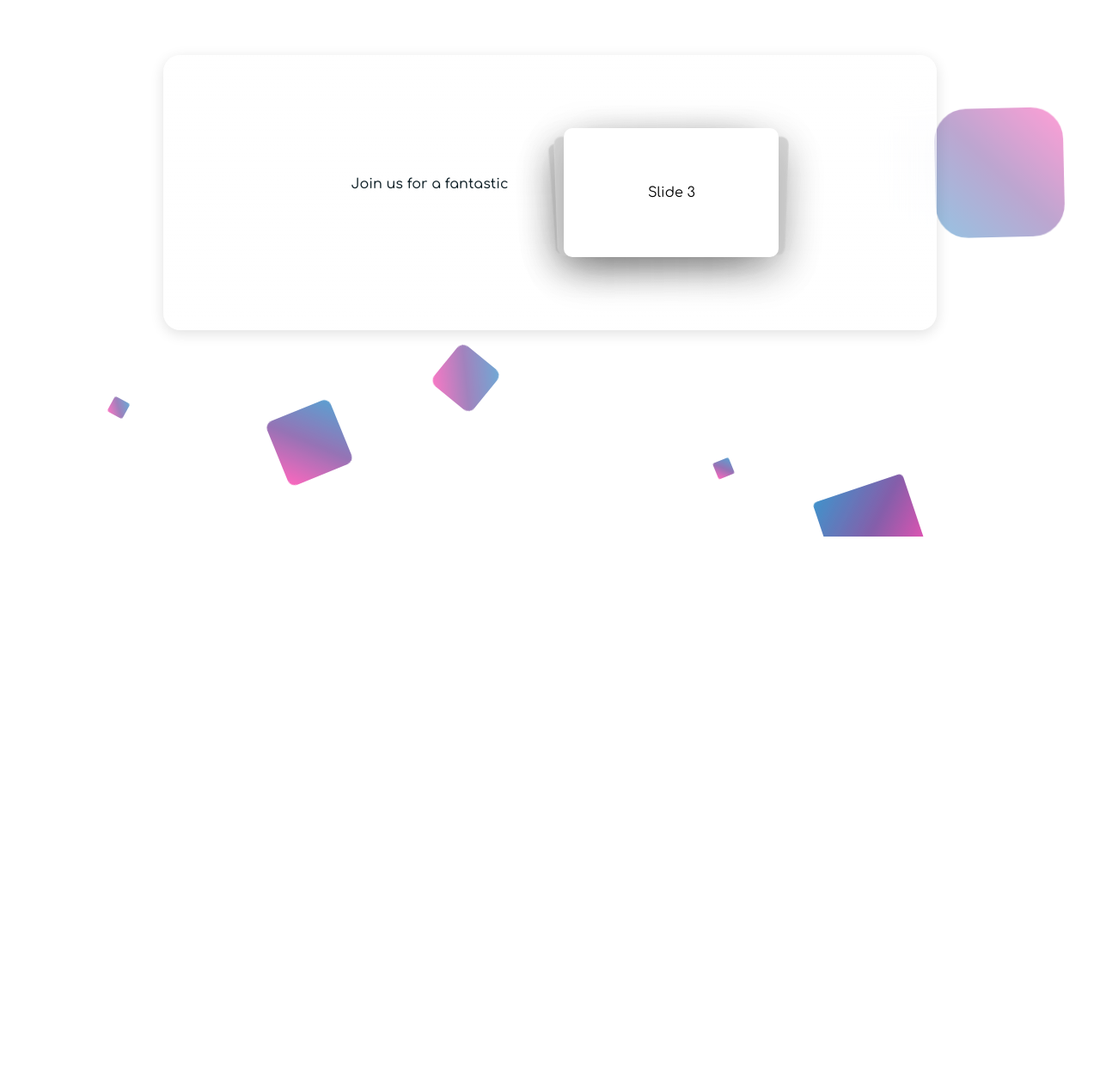
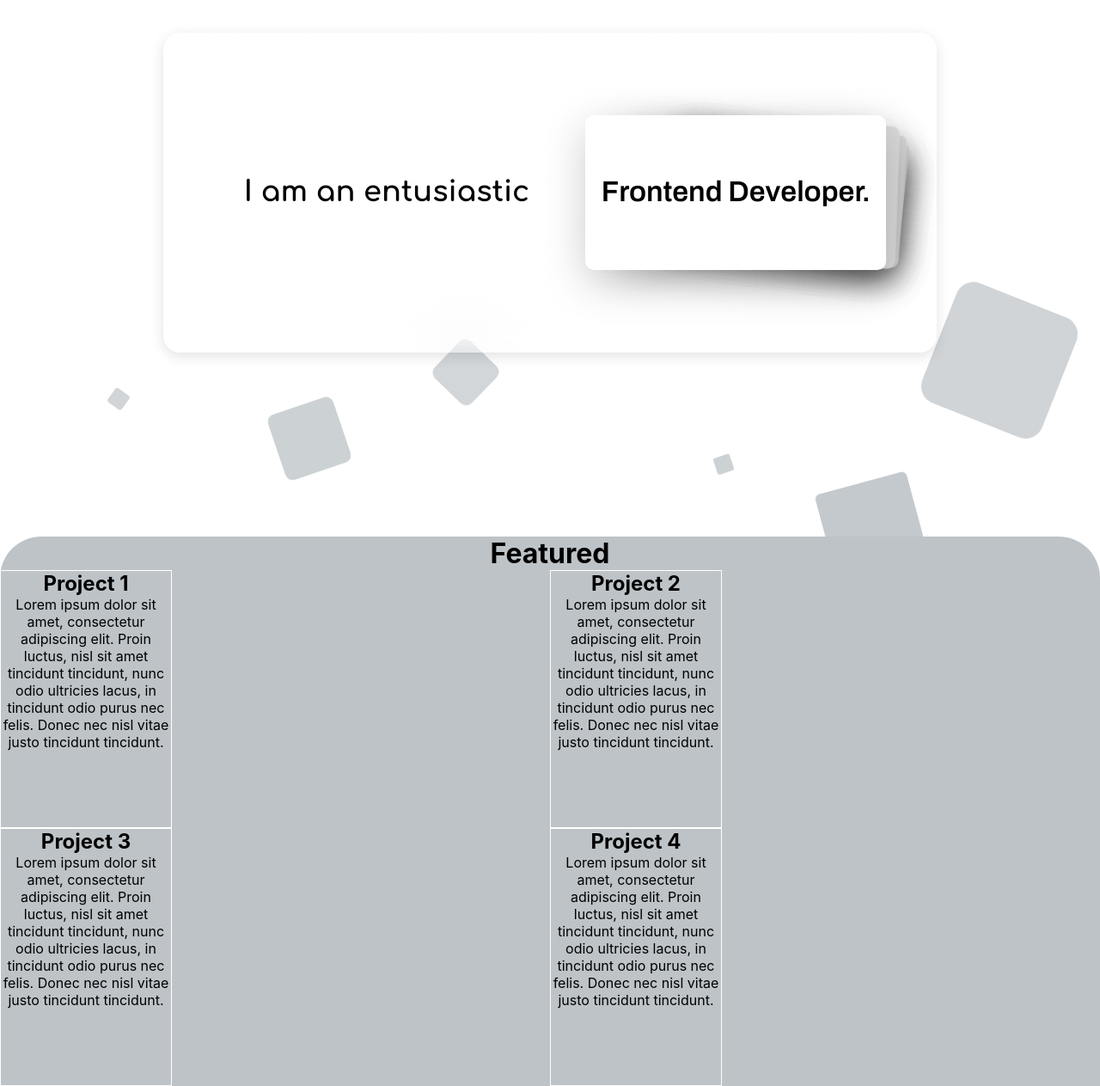
Before and after one commit to eviva2000/portfolio-24, a React (Create React App) app: page / in a window 1280 px wide. Shown: the part 176-1439 px from the top of the page at 86% size. Before the commit the page ends 800 px from the top, so only its background shows below. Built offline with nearby package versions, Linux system fonts and the light colour scheme.

Commit message:
added swiper

```diff
--- a/src/App.css
+++ b/src/App.css
@@ -1,5 +1,7 @@
 @import url("https://fonts.googleapis.com/css2?family=Comfortaa:wght@300;400;500;600;700&family=Poppins:wght@300;400;500;600;700;800&display=swap");
-
+@import url("https://fonts.googleapis.com/css2?family=Josefin+Sans:wght@600;700&display=swap");
+@import url("https://fonts.googleapis.com/css2?family=Anton&display=swap");
+@import url("https://fonts.googleapis.com/css2?family=Archivo:wght@600&display=swap");
 .App {
   text-align: center;
 }
@@ -16,7 +18,6 @@
   margin: 0;
   padding: 0;
   box-sizing: border-box;
-  font-family: "Comfortaa", cursive;
 }
 
 section {
@@ -30,11 +31,10 @@ section {
 }
 
 .content {
-  height: 20rem;
   display: flex;
   flex-direction: row;
   justify-content: center;
-  align-items: center;
+  align-items: baseline;
   gap: 30px;
   background: linear-gradient(
     180deg,
@@ -47,6 +47,7 @@ section {
   box-shadow: 0 0.5px 0 1px rgba(255, 255, 255, 0.23) inset,
     0 1px 0 0 rgba(255, 255, 255, 0.66) inset, 0 4px 16px rgba(0, 0, 0, 0.12);
   z-index: 10;
+  padding: 6rem 0;
 }
 
 .info {
@@ -57,6 +58,7 @@ section {
   max-width: 450px;
   padding: 0 35px;
   text-align: justify;
+  font-family: "Comfortaa", cursive;
 }
 
 .info p {
@@ -67,6 +69,10 @@ section {
   line-height: 1.5;
 }
 
+.info h1 {
+  font-size: 2.1rem;
+  font-weight: 700;
+}
 .movie-night {
   background: linear-gradient(225deg, #ff3cac 0%, #784ba0 50%, #2b86c5 100%);
 }
@@ -114,8 +120,8 @@ section {
 /* SWIPER */
 
 .swiper {
-  width: 250px;
-  height: 150px;
+  width: 350px;
+  height: 180px;
   padding: 50px 0;
   margin: 0 !important;
 }
@@ -137,7 +143,6 @@ section {
   letter-spacing: 2px;
   font-size: 0.8rem;
   font-weight: 700;
-  font-family: inherit;
   background: rgba(255, 255, 255, 0.095);
   box-shadow: inset 2px -2px 20px rgba(214, 214, 214, 0.2),
     inset -3px 3px 3px rgba(255, 255, 255, 0.4);
@@ -145,14 +150,11 @@ section {
 }
 
 .swiper-slide h2 {
-  position: absolute;
-  bottom: 0;
-  left: 0;
-  color: #fff;
-  font-weight: 400;
-  font-size: 1.1rem;
+  color: #000;
+  font-weight: 700;
+  font-size: 2.1rem;
   line-height: 1.4;
-  margin: 0 0 20px 20px;
+  font-family: "Archivo", sans-serif;
 }
 .swiper-slide {
   display: flex !important;
@@ -193,13 +195,14 @@ section {
   list-style: none;
   width: 20px;
   height: 20px;
-  background-color: #ff3cac;
-  background-image: linear-gradient(
+  background-color: #bdc3c7;
+  /* background-image: linear-gradient(
     225deg,
     #ff3cac 0%,
     #784ba0 50%,
     #2b86c5 100%
-  );
+  ); */
+
   animation: animate 25s linear infinite;
   bottom: -150px;
 }
@@ -276,7 +279,24 @@ section {
   width: 150px;
   height: 150px;
   animation-delay: 0s;
-  animation-duration: 11s;
+  animation-duration: 20s;
+}
+
+.featured {
+  background-color: #bdc3c7;
+  border-top-left-radius: 3rem;
+  border-top-right-radius: 3rem;
+  width: 100%;
+}
+.featured-projects {
+  display: grid;
+  grid-template-columns: repeat(2, 1fr);
+}
+
+.project {
+  width: 200px;
+  height: 300px;
+  border: 1px solid #fff;
 }
 
 @keyframes animate {
--- a/src/components/canvas/Canvas.tsx
+++ b/src/components/canvas/Canvas.tsx
@@ -6,25 +6,52 @@ import "swiper/css/effect-cards";
 import { EffectCards } from "swiper/modules";
 const Canvas: React.FC = () => {
   return (
+    <>
       <section>
         <div className="content">
           <div className="info">
-          <p>Join us for a fantastic </p>
+            <h1>I am an entusiastic </h1>
           </div>
           <Swiper
             effect="cards"
             grabCursor={true}
-          initialSlide={2}
             speed={500}
             loop={true}
             mousewheel={{ invert: false }}
             modules={[EffectCards]}
           >
-          <SwiperSlide>Slide 1</SwiperSlide>
-          <SwiperSlide>Slide 2</SwiperSlide>
-          <SwiperSlide>Slide 3</SwiperSlide>
-          <SwiperSlide>Slide 3</SwiperSlide>
-          {/* Add as many SwiperSlide components as you need */}
+            <SwiperSlide>
+              <h2>Frontend Developer.</h2>
+            </SwiperSlide>
+            <SwiperSlide>
+              {" "}
+              <h2>Backend Explorer.</h2>
+            </SwiperSlide>
+            <SwiperSlide>
+              {" "}
+              <h2>Mom of 2.</h2>
+            </SwiperSlide>
+            <SwiperSlide>
+              {" "}
+              <h2>Design patterns learner.</h2>
+            </SwiperSlide>
+            <SwiperSlide>
+              {" "}
+              <h2>Critical thinker.</h2>
+            </SwiperSlide>
+            <SwiperSlide>
+              {" "}
+              <h2>Music student.</h2>
+            </SwiperSlide>
+            <SwiperSlide>
+              {" "}
+              <h2>DevOps explorer.</h2>
+            </SwiperSlide>
+
+            <SwiperSlide>
+              {" "}
+              <h2>Comunicator</h2>
+            </SwiperSlide>
           </Swiper>
         </div>
         <ul className="circles">
@@ -40,6 +67,48 @@ const Canvas: React.FC = () => {
           <li></li>
         </ul>
       </section>
+      <div className="featured">
+        <h1>Featured</h1>
+        <div className="featured-projects">
+          <div className="project">
+            <h2>Project 1</h2>
+            <p>
+              Lorem ipsum dolor sit amet, consectetur adipiscing elit. Proin
+              luctus, nisl sit amet tincidunt tincidunt, nunc odio ultricies
+              lacus, in tincidunt odio purus nec felis. Donec nec nisl vitae
+              justo tincidunt tincidunt.
+            </p>
+          </div>
+          <div className="project">
+            <h2>Project 2</h2>
+            <p>
+              Lorem ipsum dolor sit amet, consectetur adipiscing elit. Proin
+              luctus, nisl sit amet tincidunt tincidunt, nunc odio ultricies
+              lacus, in tincidunt odio purus nec felis. Donec nec nisl vitae
+              justo tincidunt tincidunt.
+            </p>
+          </div>
+          <div className="project">
+            <h2>Project 3</h2>
+            <p>
+              Lorem ipsum dolor sit amet, consectetur adipiscing elit. Proin
+              luctus, nisl sit amet tincidunt tincidunt, nunc odio ultricies
+              lacus, in tincidunt odio purus nec felis. Donec nec nisl vitae
+              justo tincidunt tincidunt.
+            </p>
+          </div>
+          <div className="project">
+            <h2>Project 4</h2>
+            <p>
+              Lorem ipsum dolor sit amet, consectetur adipiscing elit. Proin
+              luctus, nisl sit amet tincidunt tincidunt, nunc odio ultricies
+              lacus, in tincidunt odio purus nec felis. Donec nec nisl vitae
+              justo tincidunt tincidunt.
+            </p>
+          </div>
+        </div>
+      </div>
+    </>
   );
 };
 
```
Lines whose indentation alone changed are shown as unchanged.
